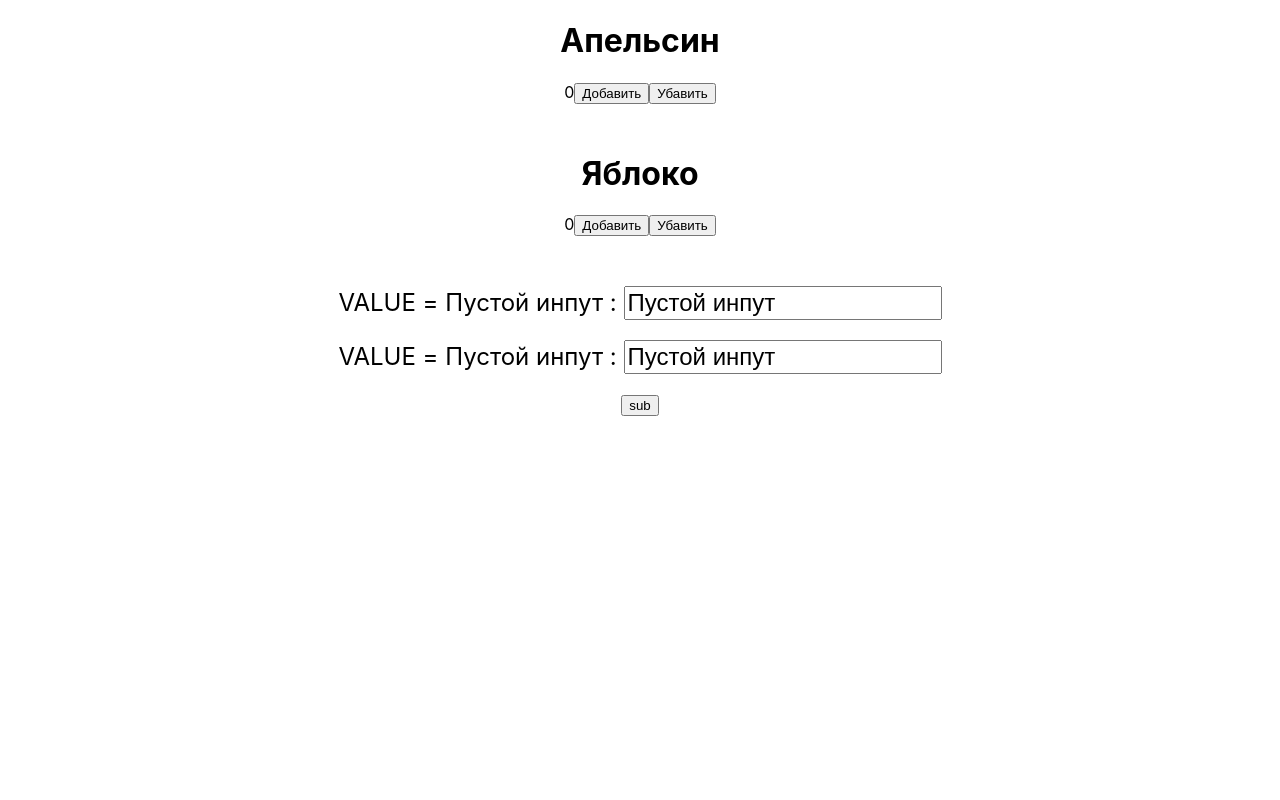
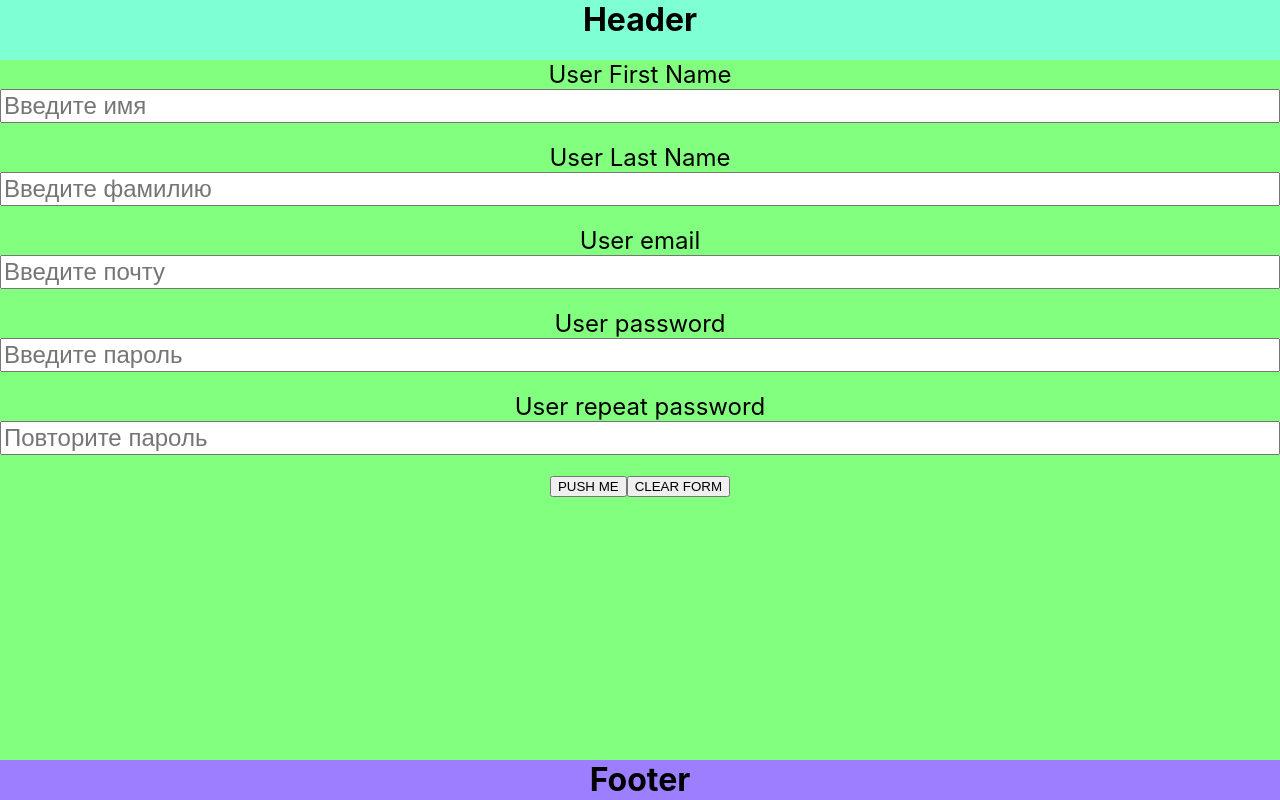
Before and after one commit to ukonsas28/react_course_2021, a React (Create React App) app: page / in a window 1280 px wide. Built offline with nearby package versions, Linux system fonts and the light colour scheme.

Commit message:
registration page home work

```diff
--- a/src/App.css
+++ b/src/App.css
@@ -36,3 +36,38 @@
     transform: rotate(360deg);
   }
 }
+
+h1 {
+  padding: 0;
+  margin: 0;
+}
+.page_wrapper {
+  width: 100vw;
+  height: 100vh;
+  display: flex;
+  flex-direction: column;
+  justify-content: center;
+  align-items: center;
+}
+
+.header {
+  height: 60px;
+  width: 100%;
+  background-color: aquamarine;
+  text-align: center;
+}
+
+.footer {
+  height: 40px;
+  width: 100%;
+  background-color: rgb(155, 127, 255);
+  text-align: center;
+}
+.main {
+  width: 100%;
+  background-color: rgb(131, 255, 127);
+  display: flex;
+  flex-direction: column;
+  text-align: center;
+  height: calc(100% - 100px);
+}
--- a/src/App.tsx
+++ b/src/App.tsx
@@ -1,26 +1,9 @@
-import React, { useState } from "react";
+import React from "react";
 import "./App.css";
-import Form from "./Form";
-import ProductCounter from "./ProductCounter";
+import RegistrationPage from "./RegistrationPage";
 
 const App = () => {
-  const [orangeCount, setOrangeCount] = useState(0);
-  const [appleCount, setAppleCount] = useState(0);
-  return (
-    <div className="App">
-      <ProductCounter
-        productName="Апельсин"
-        count={orangeCount}
-        setCount={setOrangeCount}
-      />
-      <ProductCounter
-        productName="Яблоко"
-        count={appleCount}
-        setCount={setAppleCount}
-      />
-      <Form />
-    </div>
-  );
+  return <RegistrationPage />;
 };
 
 export default App;
--- /dev/null
+++ b/src/Footer/index.tsx
@@ -0,0 +1,11 @@
+import React from "react";
+
+const Footer: React.FC = () => {
+  return (
+    <footer className="footer">
+      <h1>Footer</h1>
+    </footer>
+  );
+};
+
+export default Footer;
--- a/src/Form/Input/index.tsx
+++ b/src/Form/Input/index.tsx
@@ -1,16 +1,25 @@
-import React, { useState } from "react";
+import React from "react";
 
-const Input: React.FC = () => {
-  const [value, setValue] = useState("Пустой инпут");
+type InputPropsType = {
+  value: string;
+  setValue: React.Dispatch<React.SetStateAction<string>>;
+  placeholder: string;
+  type: string;
+  title: string;
+};
 
+const Input: React.FC<InputPropsType> = (props) => {
+  const { value, setValue, placeholder, type, title } = props;
   const changeHandler = (e: React.ChangeEvent<HTMLInputElement>) => {
     setValue(e.target.value);
   };
 
   return (
-    <div style={{ fontSize: "24px" }}>
-      <span>{`VALUE = ${value} : `}</span>
+    <div style={{ fontSize: "24px", display: "flex", flexDirection: "column" }}>
+      <span>{title}</span>
       <input
+        placeholder={placeholder}
+        type={type}
         onChange={changeHandler}
         style={{ fontSize: "24px", marginBottom: "20px" }}
         value={value}
--- a/src/Form/index.tsx
+++ b/src/Form/index.tsx
@@ -1,16 +1,76 @@
-import React from "react";
+import React, { useState } from "react";
 import Input from "./Input";
 
 const Form: React.FC = () => {
+  const [firstName, setFirstName] = useState("");
+  const [lastName, setLastName] = useState("");
+  const [email, setEmail] = useState("");
+  const [password, setPassword] = useState("");
+  const [repeatPassword, setRepeatPassword] = useState("");
+
   const handler = () => {
-    console.log("НЕОБХОДИМЫЙ ОБЪЕКТ");
+    if (repeatPassword === password) {
+      console.log({
+        firstName,
+        lastName,
+        email,
+        password,
+        repeatPassword,
+      });
+    } else {
+      console.log("Пароли не совпадают");
+    }
+  };
+
+  const clearForm = () => {
+    setFirstName("");
+    setLastName("");
+    setEmail("");
+    setPassword("");
+    setRepeatPassword("");
   };
   return (
     <div>
-      <Input />
-      <Input />
+      <Input
+        value={firstName}
+        setValue={setFirstName}
+        placeholder="Введите имя"
+        type="text"
+        title="User First Name"
+      />
+      <Input
+        value={lastName}
+        setValue={setLastName}
+        placeholder="Введите фамилию"
+        type="text"
+        title="User Last Name"
+      />
+      <Input
+        value={email}
+        setValue={setEmail}
+        placeholder="Введите почту"
+        type="email"
+        title="User email"
+      />
+      <Input
+        value={password}
+        setValue={setPassword}
+        placeholder="Введите пароль"
+        type="password"
+        title="User password"
+      />
+      <Input
+        value={repeatPassword}
+        setValue={setRepeatPassword}
+        placeholder="Повторите пароль"
+        type="password"
+        title="User repeat password"
+      />
       <button onClick={handler} type="button">
-        sub
+        PUSH ME
+      </button>
+      <button onClick={clearForm} type="button">
+        CLEAR FORM
       </button>
     </div>
   );
--- /dev/null
+++ b/src/Header/index.tsx
@@ -0,0 +1,11 @@
+import React from "react";
+
+const Header: React.FC = () => {
+  return (
+    <header className="header">
+      <h1>Header</h1>
+    </header>
+  );
+};
+
+export default Header;
--- /dev/null
+++ b/src/RegistrationPage/index.tsx
@@ -0,0 +1,18 @@
+import React from "react";
+import Footer from "../Footer";
+import Form from "../Form";
+import Header from "../Header";
+
+const RegistrationPage: React.FC = () => {
+  return (
+    <div className="page_wrapper">
+      <Header />
+      <main className="main">
+        <Form />
+      </main>
+      <Footer />
+    </div>
+  );
+};
+
+export default RegistrationPage;
```
